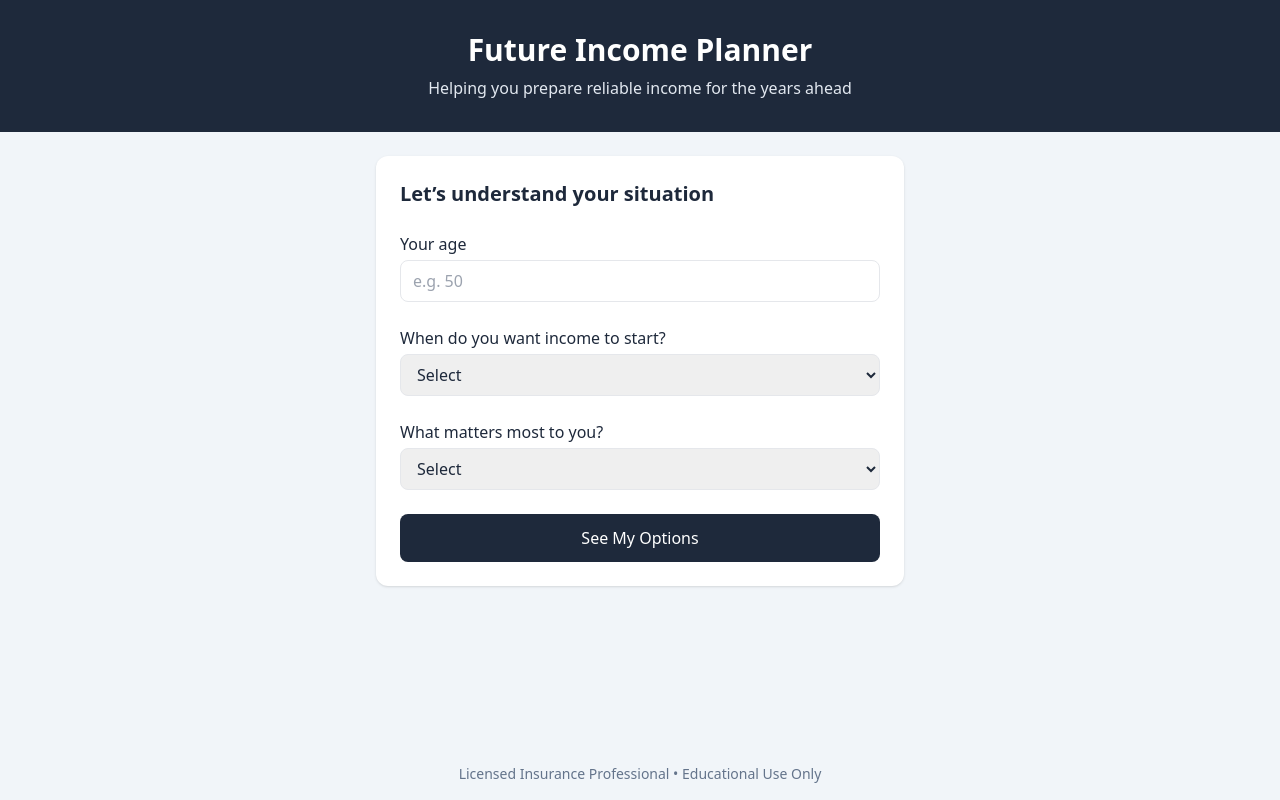
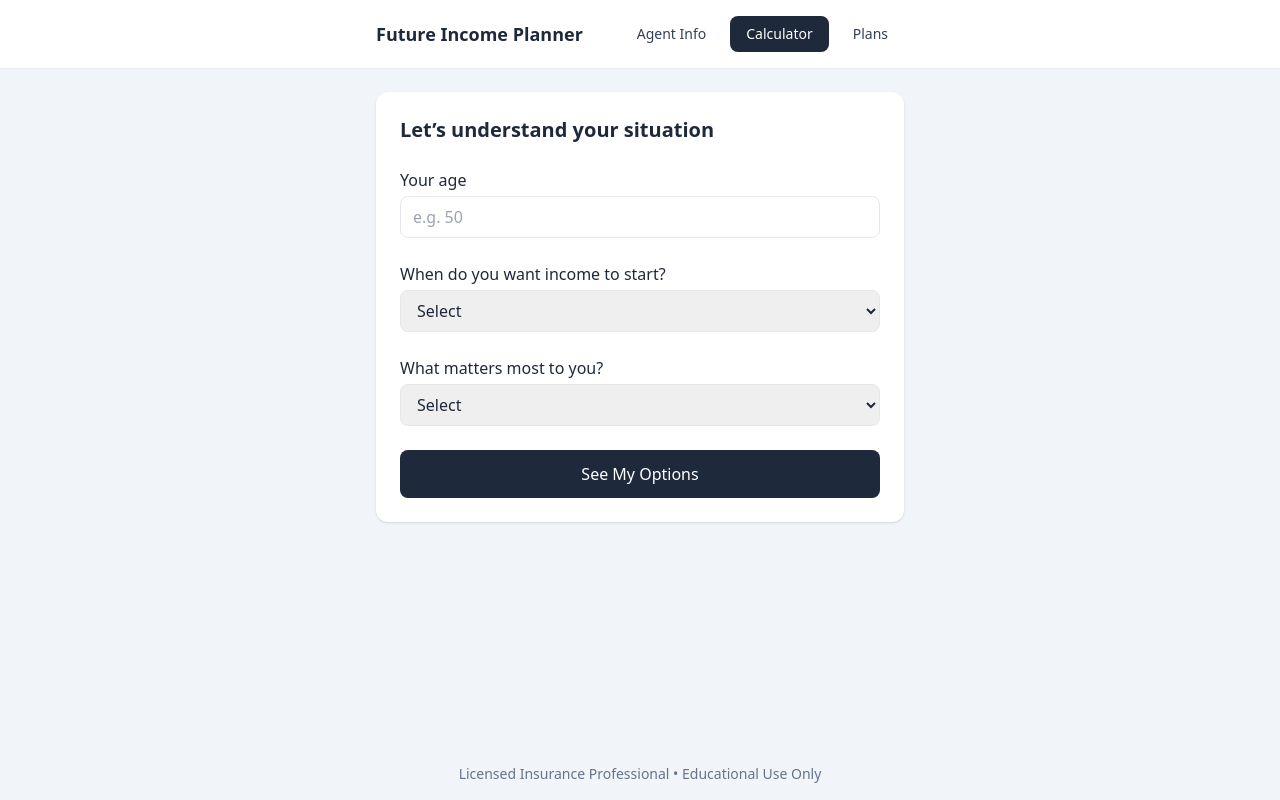
Before and after one commit to htzhang2/insurance-agent-tool, a React (Vite) app in the folder insurance-ui-react/: page / in a window 1280 px wide. Built offline with nearby package versions, Linux system fonts and the light colour scheme.

Commit message:
add menu bar

```diff
--- a/insurance-ui-react/src/App.jsx
+++ b/insurance-ui-react/src/App.jsx
@@ -1,119 +1,24 @@
 import { useState } from "react";
+import TopNav from "./components/TopNav";
+import Footer from "./components/Footer";
+import Calculator from "./pages/Calculator";
+import AgentInfo from "./pages/AgentInfo";
+import Plans from "./pages/Plans";
 
 export default function App() {
-  const [age, setAge] = useState("");
-  const [incomeStart, setIncomeStart] = useState("");
-  const [priority, setPriority] = useState("");
-  const [result, setResult] = useState("");
-
-  const analyze = () => {
-    if (!age || !incomeStart || !priority) {
-      alert("Please answer all questions.");
-      return;
-    }
-
-    let message = "";
-
-    if (priority === "guarantee") {
-      message =
-        "You may benefit from income strategies that provide predictable, guaranteed payments to support long-term retirement income.";
-    } else if (priority === "growth") {
-      message =
-        "You may prefer income solutions that offer growth potential with protection against major market downturns.";
-    } else if (priority === "legacy") {
-      message =
-        "You may want income options that balance retirement income with preserving value for your family.";
-    }
-
-    setResult(message);
-  };
+  const [activePage, setActivePage] = useState("calculator");
 
   return (
-    <div className="min-h-screen flex flex-col">
-      {/* Header */}
-      <header className="bg-slate-800 text-white py-8 text-center">
-        <h1 className="text-3xl font-semibold">Future Income Planner</h1>
-        <p className="mt-2 text-slate-200">
-          Helping you prepare reliable income for the years ahead
-        </p>
-      </header>
+    <div className="min-h-screen flex flex-col bg-slate-100">
+      <TopNav activePage={activePage} setActivePage={setActivePage} />
 
-      {/* Main */}
       <main className="flex-1 max-w-xl mx-auto p-6 w-full">
-        <div className="bg-white rounded-xl shadow p-6 space-y-6">
-          <h2 className="text-xl font-semibold">
-            Let’s understand your situation
-          </h2>
-
-          <div>
-            <label className="block font-medium mb-1">Your age</label>
-            <input
-              type="number"
-              value={age}
-              onChange={(e) => setAge(e.target.value)}
-              className="w-full border rounded-lg px-3 py-2 focus:outline-none focus:ring focus:ring-slate-300"
-              placeholder="e.g. 50"
-            />
-          </div>
-
-          <div>
-            <label className="block font-medium mb-1">
-              When do you want income to start?
-            </label>
-            <select
-              value={incomeStart}
-              onChange={(e) => setIncomeStart(e.target.value)}
-              className="w-full border rounded-lg px-3 py-2"
-            >
-              <option value="">Select</option>
-              <option value="5">Within 5 years</option>
-              <option value="10">5–10 years</option>
-              <option value="20">10+ years</option>
-            </select>
-          </div>
-
-          <div>
-            <label className="block font-medium mb-1">
-              What matters most to you?
-            </label>
-            <select
-              value={priority}
-              onChange={(e) => setPriority(e.target.value)}
-              className="w-full border rounded-lg px-3 py-2"
-            >
-              <option value="">Select</option>
-              <option value="guarantee">Guaranteed income</option>
-              <option value="growth">Growth with protection</option>
-              <option value="legacy">Leave money to family</option>
-            </select>
-          </div>
-
-          <button
-            onClick={analyze}
-            className="w-full bg-slate-800 text-white py-3 rounded-lg font-medium hover:bg-slate-700 transition"
-          >
-            See My Options
-          </button>
-        </div>
-
-        {result && (
-          <div className="mt-6 bg-white rounded-xl shadow p-6">
-            <h3 className="text-lg font-semibold mb-2">
-              Your Possible Fit
-            </h3>
-            <p className="text-slate-700">{result}</p>
-
-            <button className="mt-4 w-full border border-slate-400 py-3 rounded-lg hover:bg-slate-100 transition">
-              Talk to an Agent
-            </button>
-          </div>
-        )}
+        {activePage === "calculator" && <Calculator />}
+        {activePage === "agent" && <AgentInfo />}
+        {activePage === "plans" && <Plans />}
       </main>
 
-      {/* Footer */}
-      <footer className="text-center text-sm text-slate-500 py-4">
-        Licensed Insurance Professional • Educational Use Only
-      </footer>
+      <Footer />
     </div>
   );
 }
--- /dev/null
+++ b/insurance-ui-react/src/components/Footer.jsx
@@ -0,0 +1,7 @@
+export default function Footer() {
+  return (
+    <footer className="text-center text-sm text-slate-500 py-4">
+      Licensed Insurance Professional • Educational Use Only
+    </footer>
+  );
+}
--- /dev/null
+++ b/insurance-ui-react/src/components/TopNav.jsx
@@ -0,0 +1,31 @@
+export default function TopNav({ activePage, setActivePage }) {
+  const navItem = (id, label) => (
+    <button
+      onClick={() => setActivePage(id)}
+      className={`px-4 py-2 rounded-lg text-sm font-medium transition
+        ${
+          activePage === id
+            ? "bg-slate-800 text-white"
+            : "text-slate-700 hover:bg-slate-200"
+        }`}
+    >
+      {label}
+    </button>
+  );
+
+  return (
+    <header className="bg-white shadow-sm">
+      <div className="max-w-xl mx-auto px-6 py-4 flex items-center justify-between">
+        <h1 className="text-lg font-semibold text-slate-800">
+          Future Income Planner
+        </h1>
+
+        <nav className="flex gap-2">
+          {navItem("agent", "Agent Info")}
+          {navItem("calculator", "Calculator")}
+          {navItem("plans", "Plans")}
+        </nav>
+      </div>
+    </header>
+  );
+}
--- /dev/null
+++ b/insurance-ui-react/src/pages/AgentInfo.jsx
@@ -0,0 +1,18 @@
+export default function AgentInfo() {
+  return (
+    <div className="bg-white rounded-xl shadow p-6 space-y-4">
+      <h2 className="text-xl font-semibold">Henry Zhang - Your Licensed Agent</h2>
+
+      <p>
+        I help individuals and families prepare for retirement income using
+        insurance-based solutions focused on stability and long-term planning.
+      </p>
+
+      <p className="text-sm text-slate-600">
+        License #: XXXXXXXX <br />
+        States: WA, CA <br />
+        Educational use only. No guarantees or investment advice.
+      </p>
+    </div>
+  );
+}
--- /dev/null
+++ b/insurance-ui-react/src/pages/Calculator.jsx
@@ -0,0 +1,103 @@
+import { useState } from "react";
+
+export default function Calculator() {
+  const [age, setAge] = useState("");
+  const [incomeStart, setIncomeStart] = useState("");
+  const [priority, setPriority] = useState("");
+  const [result, setResult] = useState("");
+
+  const analyze = () => {
+    if (!age || !incomeStart || !priority) {
+      alert("Please answer all questions.");
+      return;
+    }
+
+    let message = "";
+
+    if (priority === "guarantee") {
+      message =
+        "You may benefit from income strategies that provide predictable, guaranteed payments to support long-term retirement income.";
+    } else if (priority === "growth") {
+      message =
+        "You may prefer income solutions that offer growth potential with protection against major market downturns.";
+    } else {
+      message =
+        "You may want income options that balance retirement income with preserving value for your family.";
+    }
+
+    setResult(message);
+  };
+
+  return (
+    <>
+      <div className="bg-white rounded-xl shadow p-6 space-y-6">
+        <h2 className="text-xl font-semibold">
+          Let’s understand your situation
+        </h2>
+
+        <div>
+          <label className="block font-medium mb-1">Your age</label>
+          <input
+            type="number"
+            value={age}
+            onChange={(e) => setAge(e.target.value)}
+            className="w-full border rounded-lg px-3 py-2"
+            placeholder="e.g. 50"
+          />
+        </div>
+
+        <div>
+          <label className="block font-medium mb-1">
+            When do you want income to start?
+          </label>
+          <select
+            value={incomeStart}
+            onChange={(e) => setIncomeStart(e.target.value)}
+            className="w-full border rounded-lg px-3 py-2"
+          >
+            <option value="">Select</option>
+            <option value="5">Within 5 years</option>
+            <option value="10">5–10 years</option>
+            <option value="20">10+ years</option>
+          </select>
+        </div>
+
+        <div>
+          <label className="block font-medium mb-1">
+            What matters most to you?
+          </label>
+          <select
+            value={priority}
+            onChange={(e) => setPriority(e.target.value)}
+            className="w-full border rounded-lg px-3 py-2"
+          >
+            <option value="">Select</option>
+            <option value="guarantee">Guaranteed income</option>
+            <option value="growth">Growth with protection</option>
+            <option value="legacy">Leave money to family</option>
+          </select>
+        </div>
+
+        <button
+          onClick={analyze}
+          className="w-full bg-slate-800 text-white py-3 rounded-lg hover:bg-slate-700 transition"
+        >
+          See My Options
+        </button>
+      </div>
+
+      {result && (
+        <div className="mt-6 bg-white rounded-xl shadow p-6">
+          <h3 className="text-lg font-semibold mb-2">
+            Your Possible Fit
+          </h3>
+          <p>{result}</p>
+
+          <button className="mt-4 w-full border py-3 rounded-lg hover:bg-slate-100">
+            Talk to an Agent
+          </button>
+        </div>
+      )}
+    </>
+  );
+}
--- /dev/null
+++ b/insurance-ui-react/src/pages/Plans.jsx
@@ -0,0 +1,30 @@
+export default function Plans() {
+  return (
+    <div className="space-y-4">
+      <div className="bg-white rounded-xl shadow p-6">
+        <h3 className="font-semibold text-lg">Guaranteed Income Plans</h3>
+        <p className="mt-2 text-slate-700">
+          Designed to provide predictable income you cannot outlive.
+        </p>
+      </div>
+
+      <div className="bg-white rounded-xl shadow p-6">
+        <h3 className="font-semibold text-lg">
+          Growth-Oriented Income Plans
+        </h3>
+        <p className="mt-2 text-slate-700">
+          Offer growth potential while helping protect against market losses.
+        </p>
+      </div>
+
+      <div className="bg-white rounded-xl shadow p-6">
+        <h3 className="font-semibold text-lg">
+          Legacy-Focused Solutions
+        </h3>
+        <p className="mt-2 text-slate-700">
+          Balance retirement income with leaving assets to beneficiaries.
+        </p>
+      </div>
+    </div>
+  );
+}
```
